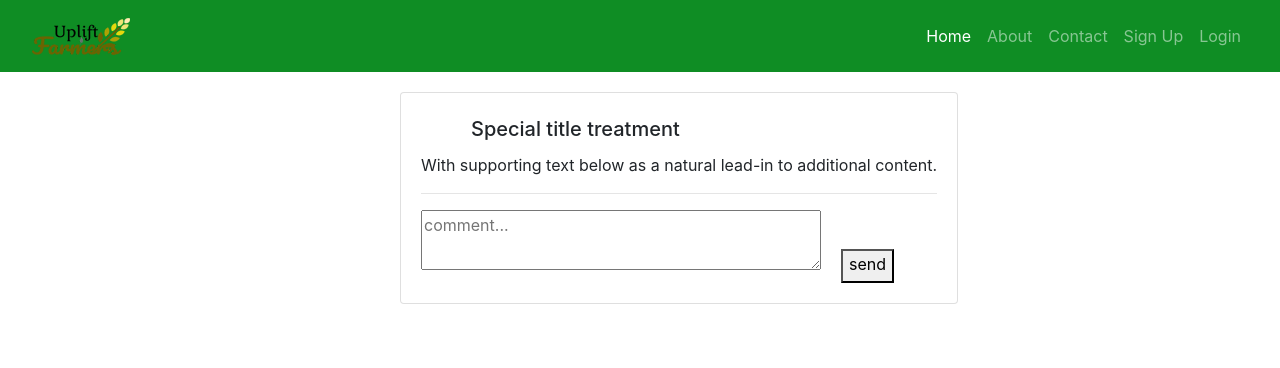
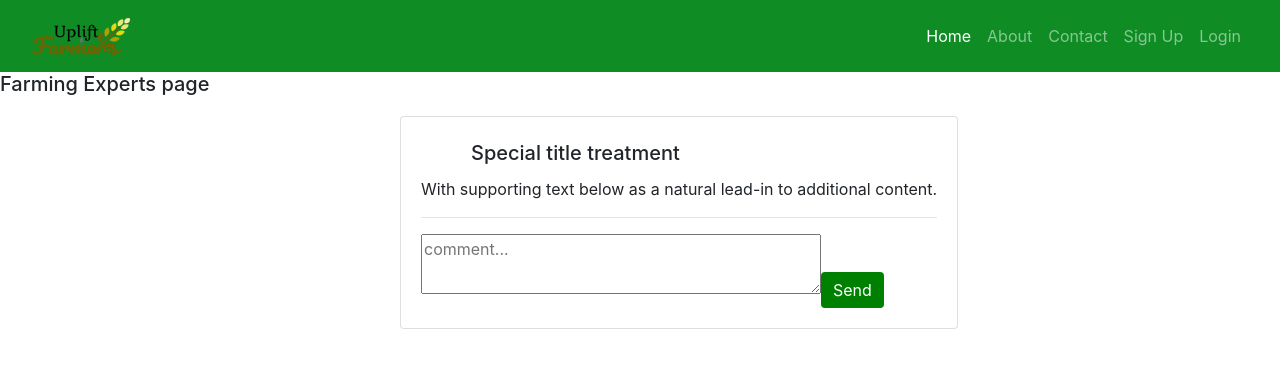
Before and after one commit to Nicole98-aw/uplift-farm, a React app: page /farmexp in a window 1280 px wide. Shown: the top 368 px of the page. Built offline with nearby package versions, Linux system fonts and the light colour scheme.

Commit message:
add header

```diff
--- a/src/Components/FarmExp.js
+++ b/src/Components/FarmExp.js
@@ -1,8 +1,11 @@
 import React from 'react';
+import { Button } from 'reactstrap';
 
 class FarmExp extends React.Component {
   render() {
     return (
+      <div>
+        <h5 className='fp-page'>Farming Experts page</h5>
         <div className='f-card'>
           <div className='card'>
             <div className='card-body'>
@@ -20,7 +23,15 @@ class FarmExp extends React.Component {
                 className='txt-area'
                 placeholder='comment...'
               ></textarea>
-            <button className='f-btn'>send</button>
+              <Button
+                className='fe-btn'
+                color='success'
+                onClick={this.setSignUp}
+                style={{ color: 'white' }}
+              >
+                Send
+              </Button>{' '}
+            </div>
           </div>
         </div>
       </div>
```
Lines whose indentation alone changed are shown as unchanged.
